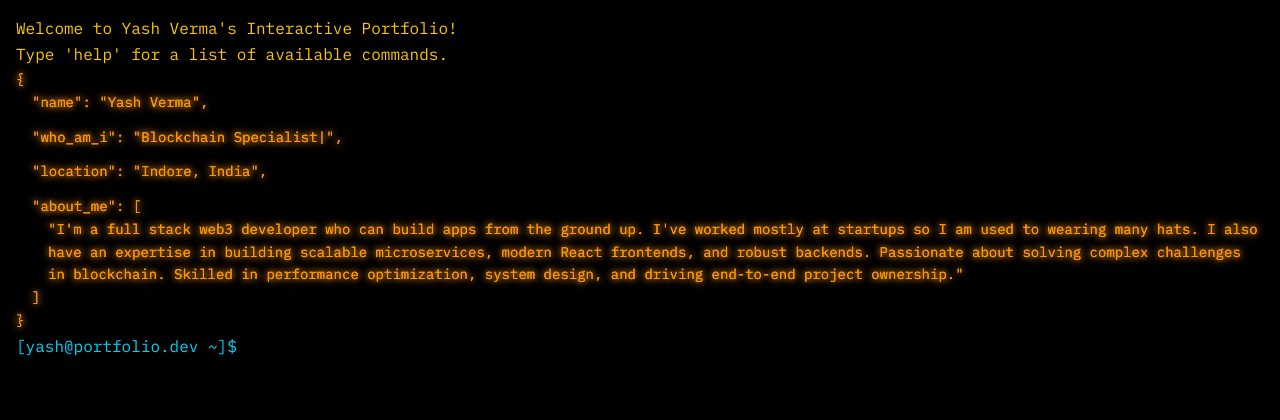
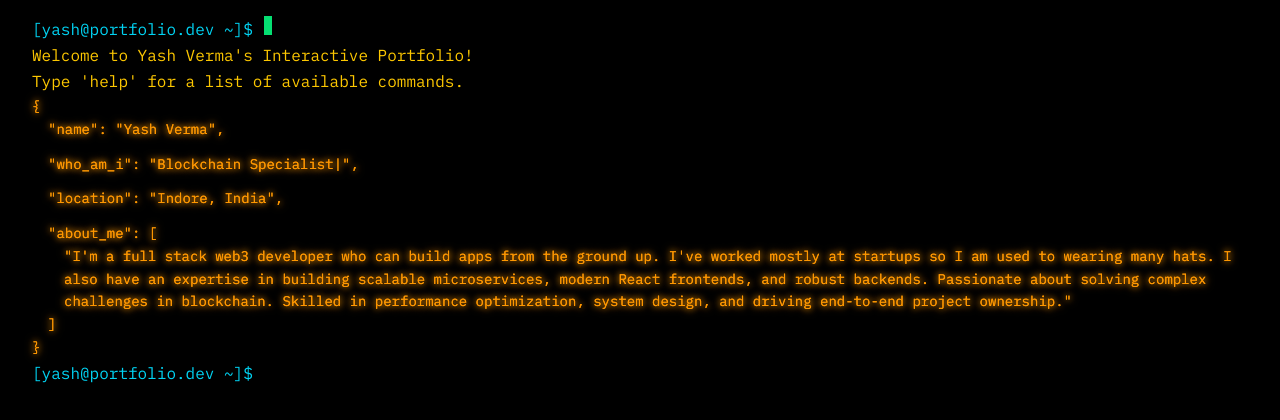
Before and after one commit to Yash-verma18/nextjs-cli-portfolio, a Next.js app: page / in a window 1280 px wide. Shown: the top 420 px of the page. Built offline with nearby package versions, Linux system fonts and the light colour scheme.

Commit message:
blink cursor and margin

```diff
--- a/src/app/globals.css
+++ b/src/app/globals.css
@@ -52,3 +52,17 @@ body {
   animation: turn-on 2s ease-in-out forwards;
   transform-origin: top;
 }
+
+@keyframes blink {
+  0%, 100% { opacity: 1; }
+  50% { opacity: 0; }
+}
+
+.blinking-cursor {
+  animation: blink 1s step-end infinite;
+  display: inline-block;
+  width: 0.5em; /* Adjust width as needed */
+  height: 1.2em; /* Adjust height as needed */
+  background-color: currentColor; /* Use the current text color */
+  margin-left: 2px; /* Small space after prompt */
+}
--- a/src/components/Terminal.tsx
+++ b/src/components/Terminal.tsx
@@ -174,9 +174,13 @@ const Terminal: React.FC = () => {
 
   return (
     <div
-    className={`w-full h-full p-3 md:p-4 overflow-y-auto crt-turn-on`}
+      className="w-full h-fullpy-3 pl-6 pr-3 md:py-4 md:pl-8 md:pr-4 overflow-y-auto"
       onClick={() => inputRef.current?.focus()} // Focus input on click anywhere in terminal
     >
+       <div className="mb-0.5 leading-normal">
+          <span className="text-cyan-400">{PROMPT}</span>
+          <span className="blinking-cursor"></span>
+        </div>
       {history.map((item) => (
         <div key={item.id} className="mb-0.5 leading-normal">
           {item.type === 'input' && (
```
